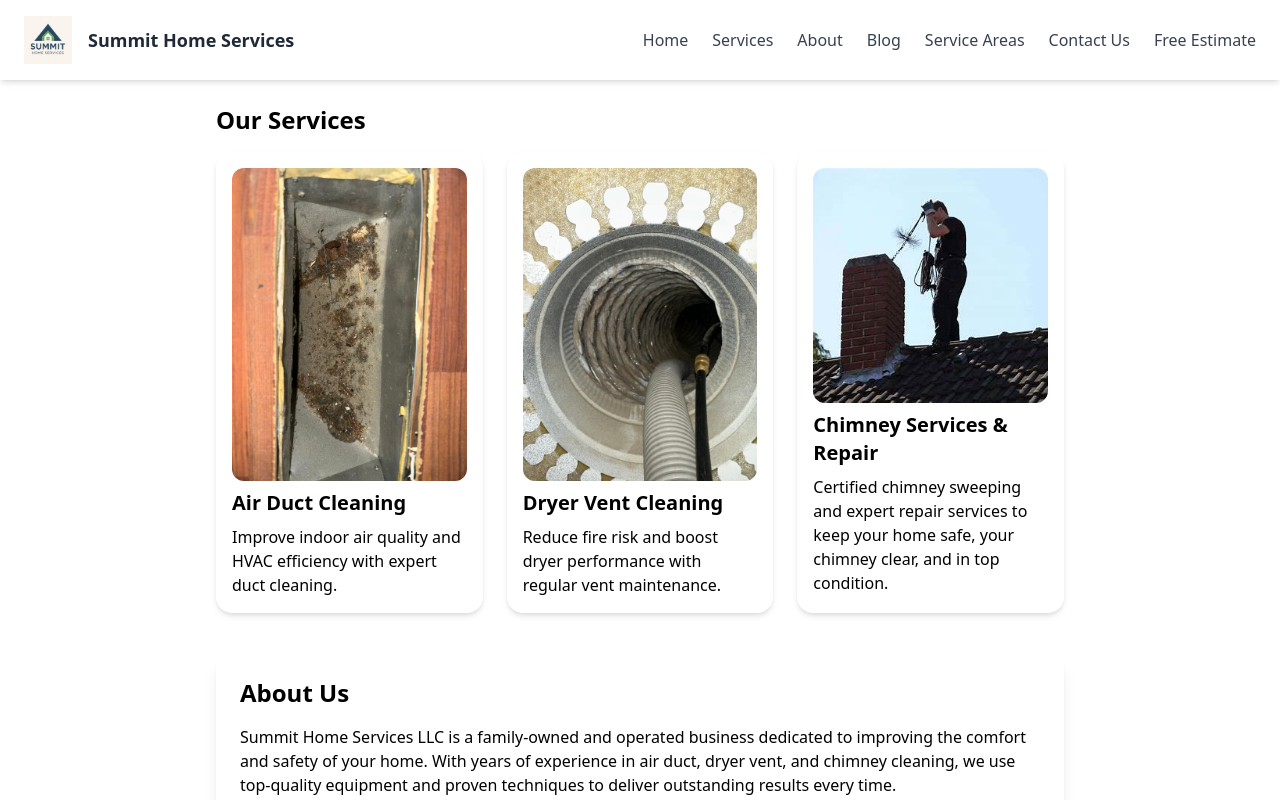
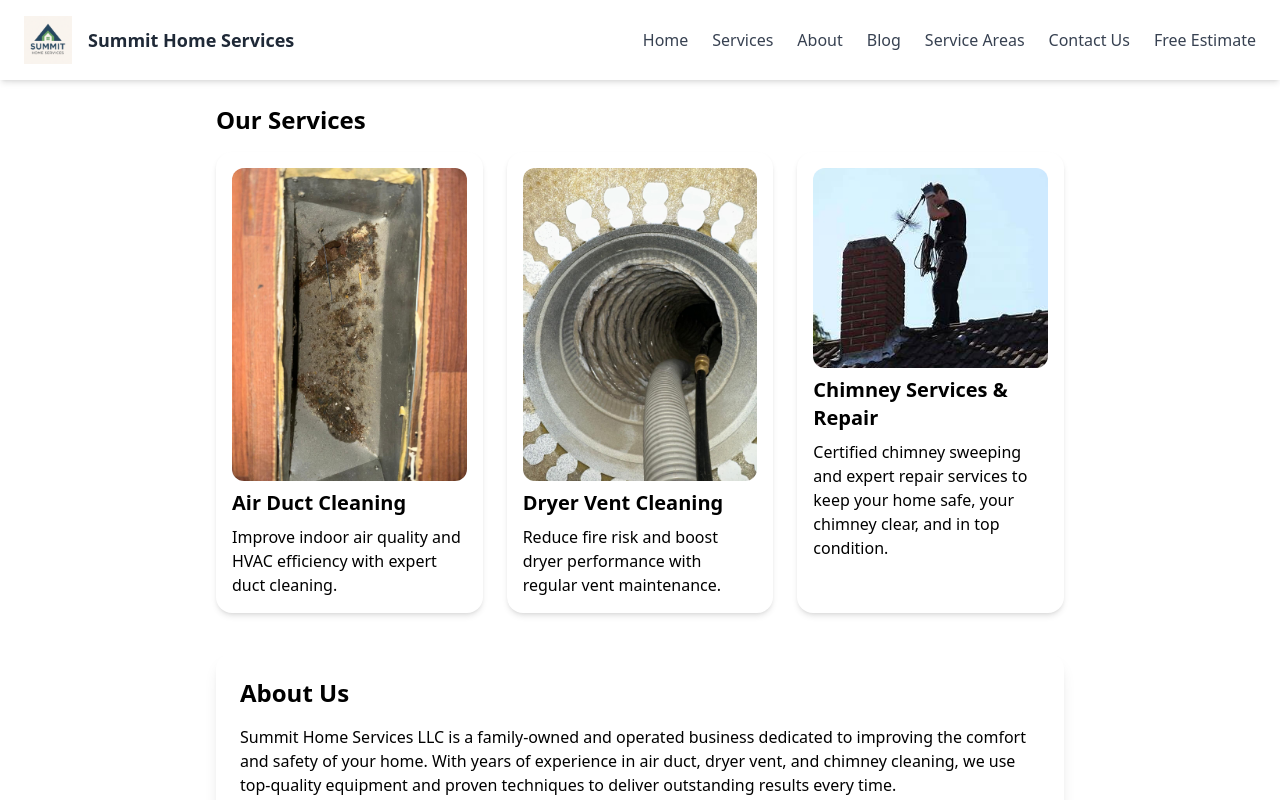
Before and after one commit to eyalg535/SUMMIT_FINAL, a Next.js app in the folder summit-final-site/: page / in a window 1280 px wide. Shown: the top 800 px of the page. Built offline with nearby package versions, Linux system fonts and the light colour scheme.

Commit message:
Update index.js

```diff
--- a/summit-final-site/pages/index.js
+++ b/summit-final-site/pages/index.js
@@ -108,7 +108,7 @@ export default function Home() {
                 alt="Chimney Services"
                 width={300}
                 height={200}
-                className="rounded-xl mb-2"
+                className="rounded-xl mb-2 object-cover w-[300px] h-[200px]"
               />
               <h3 className="text-xl font-semibold mb-2">Chimney Services & Repair</h3>
               <p>Certified chimney sweeping and expert repair services to keep your home safe, your chimney clear, and in top condition.</p>
```
